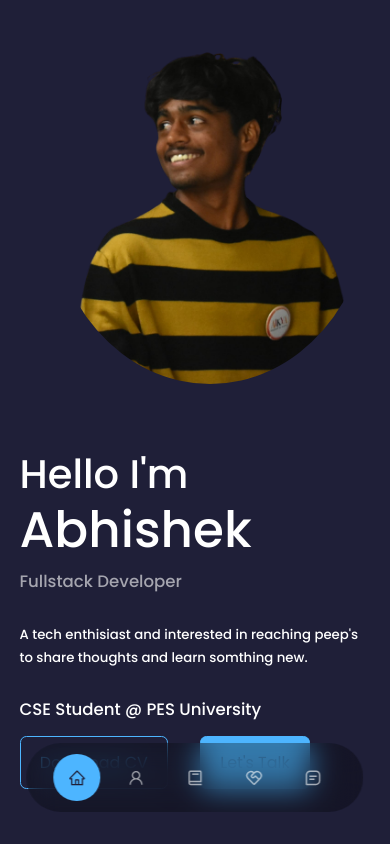
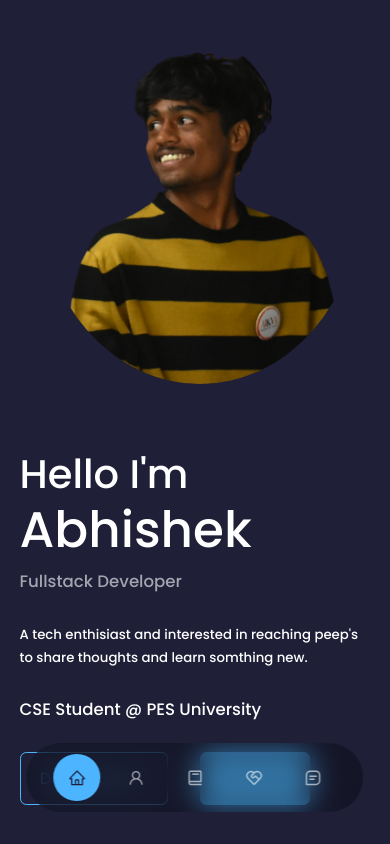
Before and after one commit to its-abhishek/AbhishekHonnapure, a React (Create React App) app in the folder react-portfolio-website/: page / in a window 390 px wide. Shown: the top 844 px of the page. Built offline with nearby package versions, Linux system fonts and the light colour scheme.

Commit message:
changed responsivness - Abhishek

```diff
--- a/react-portfolio-website/src/components/header/header.css
+++ b/react-portfolio-website/src/components/header/header.css
@@ -220,7 +220,7 @@ header {
 
     .me {
         margin-top: -1.5rem;
-        left: 30px;
+        left: 20px;
         width: 20rem;
         height: 23rem;
     }
@@ -251,7 +251,7 @@ header {
    }
 
    .cta {
-        top: 41rem;
+        top: 42rem;
         left: 0;
    }
 
```
